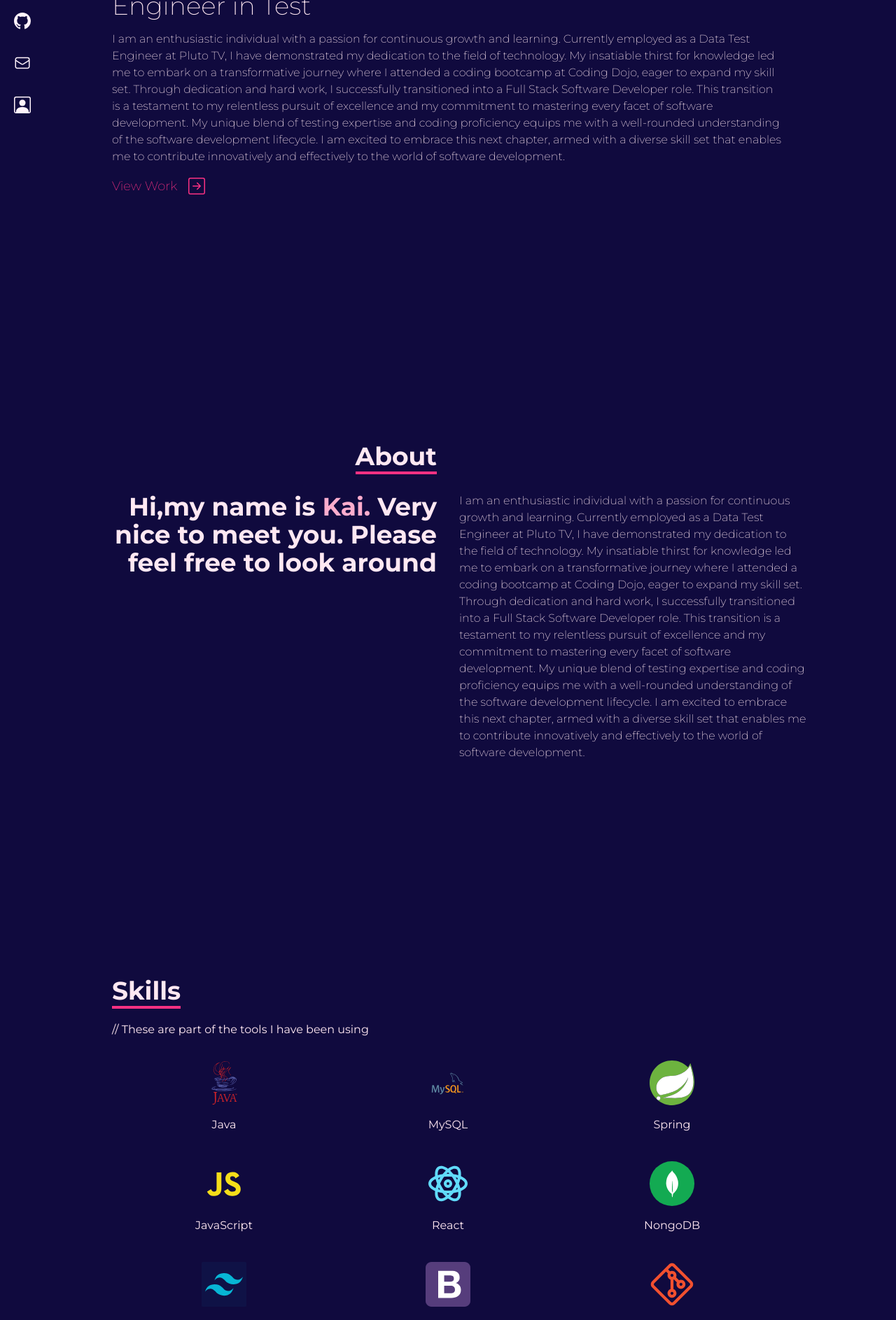
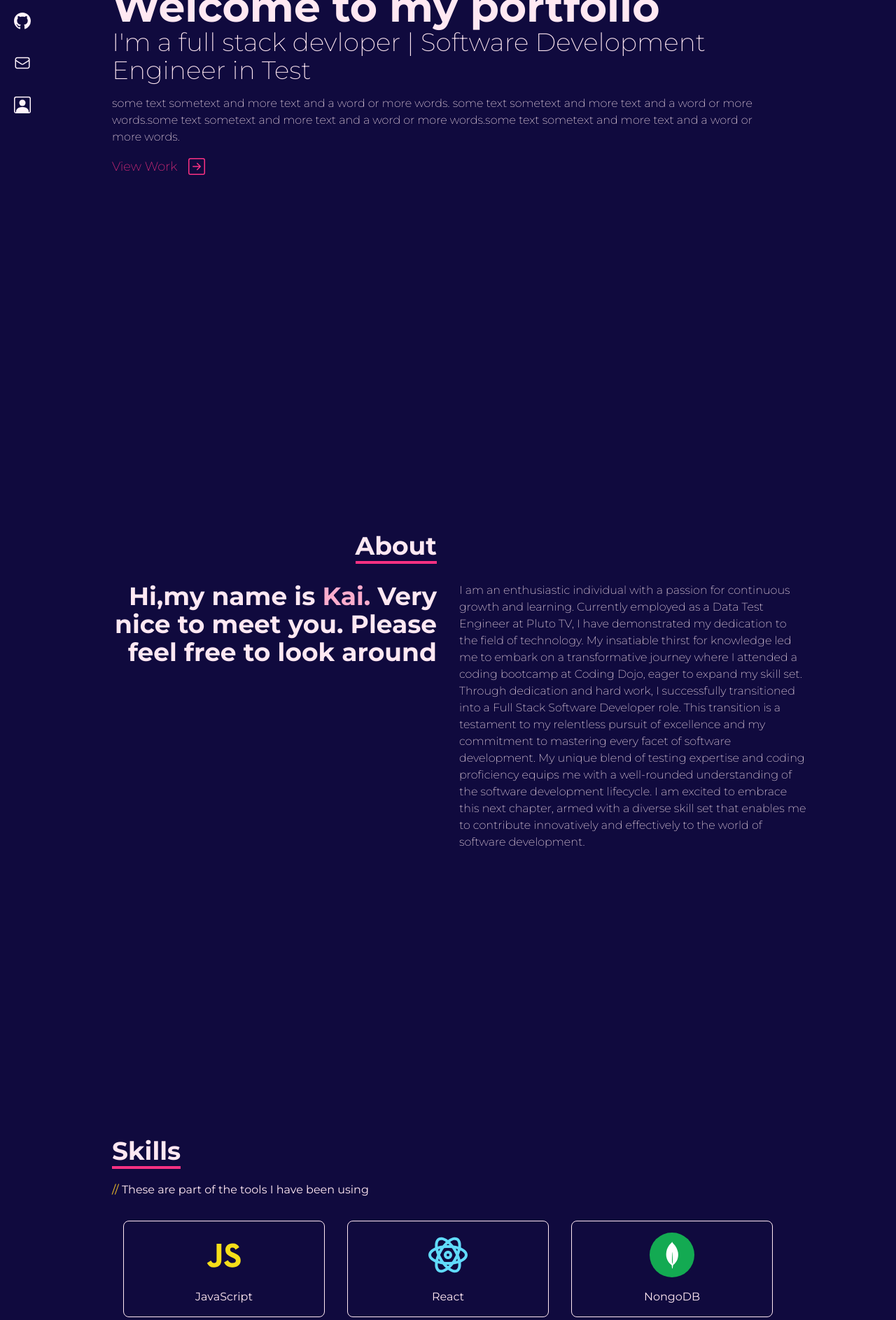
Before and after one commit to KaiIemsawat/portfolio-02-blue, a React (Create React App) app: page / in a window 1280 px wide. Shown: the part 340-2227 px from the top of the page at 70% size. Built offline with nearby package versions, Linux system fonts and the light colour scheme.

Commit message:
styles adjusting

```diff
--- a/src/App.js
+++ b/src/App.js
@@ -2,6 +2,7 @@ import About from "./components/About";
 import Home from "./components/Home";
 import Navbar from "./components/Navbar";
 import Skills from "./components/Skills";
+import Works from "./components/Works";
 
 function App() {
     return (
@@ -10,6 +11,7 @@ function App() {
             <Home />
             <About />
             <Skills />
+            <Works />
         </div>
     );
 }
--- a/src/components/About.jsx
+++ b/src/components/About.jsx
@@ -1,7 +1,7 @@
 const About = () => {
     return (
         <div
-            className="w-full h-screen bg-cblue-800 text-cpink-50 px-8"
+            className="w-full h-screen bg-cblue-800 text-cpink-50 px-8 my-32"
             name="about"
         >
             <div className="flex flex-col justify-center items-center w-full h-full">
--- a/src/components/Home.jsx
+++ b/src/components/Home.jsx
@@ -4,35 +4,23 @@ const Home = () => {
     return (
         <div className="bg-cblue-800 w-full h-screen" name="home">
             {/* Container */}
-            <div className="mx-auto max-w-[980px] lg:max-w-[820px] xl:max-w-[1024px] px-8 flex flex-col justify-center h-full text-cpink-50">
+            <div className="mx-auto max-w-[980px] lg:max-w-[820px] xl:max-w-[1024px] px-8  sm:pt-16 flex flex-col justify-center h-full text-cpink-50">
                 <p className="text-cpink-500 font-semibold pb-4 text-2xl">
                     Hi,
                 </p>
                 <h1 className="text-4xl sm:text-6xl font-bold text-cpink-50">
-                    Welcome&nbsp;to&nbsp;my&nbsp;portfolio
+                    Welcome&nbsp;to&nbsp;my portfolio
                 </h1>
                 <h2 className="text-2xl sm:text-4xl font-light text-cpink-50">
                     I'm a full stack devloper | Software Development Engineer in
                     Test
                 </h2>
                 <p className="text-cpink-50 py-4 font-light">
-                    I am an enthusiastic individual with a passion for
-                    continuous growth and learning. Currently employed as a Data
-                    Test Engineer at Pluto TV, I have demonstrated my dedication
-                    to the field of technology. My insatiable thirst for
-                    knowledge led me to embark on a transformative journey where
-                    I attended a coding bootcamp at Coding Dojo, eager to expand
-                    my skill set. Through dedication and hard work, I
-                    successfully transitioned into a Full Stack Software
-                    Developer role. This transition is a testament to my
-                    relentless pursuit of excellence and my commitment to
-                    mastering every facet of software development. My unique
-                    blend of testing expertise and coding proficiency equips me
-                    with a well-rounded understanding of the software
-                    development lifecycle. I am excited to embrace this next
-                    chapter, armed with a diverse skill set that enables me to
-                    contribute innovatively and effectively to the world of
-                    software development.
+                    some text sometext and more text and a word or more words.
+                    some text sometext and more text and a word or more
+                    words.some text sometext and more text and a word or more
+                    words.some text sometext and more text and a word or more
+                    words.
                 </p>
                 <div>
                     <button className="flex items-center font-light text-lg gap-4 text-cpink-500 group hover:text-cyell-500 duration-1000">
--- a/src/components/Skills.jsx
+++ b/src/components/Skills.jsx
@@ -10,7 +10,7 @@ import TailwndIcon from "../icons/TailwndIcon";
 
 const Skills = () => {
     return (
-        <div className="bg-cblue-800 w-full h-screen" name="skills">
+        <div className="bg-cblue-800 w-full h-screen my-32" name="skills">
             {/* Container */}
             <div className="flex flex-col w-full h-full justify-center mx-auto max-w-[980px] lg:max-w-[820px] xl:max-w-[1024px] px-8 text-cpink-50">
                 <div className="pb-8">
@@ -18,70 +18,70 @@ const Skills = () => {
                         Skills
                     </p>
                     <p className="pt-6">
-                        // These are part of the tools I have been using
+                        <span className="text-cyell-500">// </span>
+                        These are part of the tools I have been using
                     </p>
                 </div>
 
                 <div className="w-full grid grid-cols-2 sm:grid-cols-3 gap-y-6">
                     {/* Icon */}
-                    <div className="flex flex-col items-center">
+                    <div className="flex flex-col items-center border border-cpink-50 hover:bg-cpink-500 hover:bg-opacity-20 rounded-lg mx-4 pt-4 ">
+                        <span className="mx-auto">
+                            <JsIcon />
+                        </span>
+                        <p className="my-4 ">JavaScript</p>
+                    </div>
+                    {/* Icon */}
+                    <div className="flex flex-col items-center border border-cpink-50 hover:bg-cpink-500 hover:bg-opacity-20 rounded-lg mx-4 pt-4 ">
+                        <span className="mx-auto">
+                            <ReactIcon />
+                        </span>
+                        <p className="my-4 ">React</p>
+                    </div>
+                    {/* Icon */}
+                    <div className="flex flex-col items-center border border-cpink-50 hover:bg-cpink-500 hover:bg-opacity-20 rounded-lg mx-4 pt-4 ">
+                        <span className="mx-auto">
+                            <MongoDbIcon />
+                        </span>
+                        <p className="my-4 ">NongoDB</p>
+                    </div>
+                    {/* Icon */}
+                    <div className="flex flex-col items-center border border-cpink-50 hover:bg-cpink-500 hover:bg-opacity-20 rounded-lg mx-4 pt-4 ">
                         <span className="mx-auto text-lg">
                             <JavaIcon />
                         </span>
                         <p className="my-4 ">Java</p>
                     </div>
                     {/* Icon */}
-                    <div className="flex flex-col items-center">
+                    <div className="flex flex-col items-center border border-cpink-50 hover:bg-cpink-500 hover:bg-opacity-20 rounded-lg mx-4 pt-4 ">
+                        <span className="mx-auto">
+                            <SpringIcon />
+                        </span>
+                        <p className="my-4 ">Spring</p>
+                    </div>
+                    {/* Icon */}
+                    <div className="flex flex-col items-center border border-cpink-50 hover:bg-cpink-500 hover:bg-opacity-20 rounded-lg mx-4 pt-4 ">
                         <span className="mx-auto">
                             <MySqlIcon />
                         </span>
                         <p className="my-4 ">MySQL</p>
                     </div>
                     {/* Icon */}
-                    <div className="flex flex-col items-center">
-                        <span className="mx-auto">
-                            <SpringIcon />
-                        </span>
-                        <p className="my-4 ">Spring</p>
-                    </div>
-                    {/* Icon */}
-                    <div className="flex flex-col items-center">
-                        <span className="mx-auto">
-                            <JsIcon />
-                        </span>
-                        <p className="my-4 ">JavaScript</p>
-                    </div>
-                    {/* Icon */}
-                    <div className="flex flex-col items-center">
-                        <span className="mx-auto">
-                            <ReactIcon />
-                        </span>
-                        <p className="my-4 ">React</p>
-                    </div>
-                    {/* Icon */}
-                    <div className="flex flex-col items-center">
-                        <span className="mx-auto">
-                            <MongoDbIcon />
-                        </span>
-                        <p className="my-4 ">NongoDB</p>
-                    </div>
-
-                    {/* Icon */}
-                    <div className="flex flex-col items-center">
+                    <div className="flex flex-col items-center border border-cpink-50 hover:bg-cpink-500 hover:bg-opacity-20 rounded-lg mx-4 pt-4 ">
                         <span className="mx-auto">
                             <TailwndIcon />
                         </span>
                         <p className="my-4 ">TailwindCSS</p>
                     </div>
                     {/* Icon */}
-                    <div className="flex flex-col items-center">
+                    <div className="flex flex-col items-center border border-cpink-50 hover:bg-cpink-500 hover:bg-opacity-20 rounded-lg mx-4 pt-4 ">
                         <span className="mx-auto">
                             <BootstrapIcon />
                         </span>
                         <p className="my-4 ">Bootstrap</p>
                     </div>
                     {/* Icon */}
-                    <div className="flex flex-col items-center">
+                    <div className="flex flex-col items-center border border-cpink-50 hover:bg-cpink-500 hover:bg-opacity-20 rounded-lg mx-4 pt-4 ">
                         <span className="mx-auto">
                             <GitIcon />
                         </span>
--- /dev/null
+++ b/src/components/Works.jsx
@@ -0,0 +1,34 @@
+const Works = () => {
+    return (
+        <div className="bg-cblue-800 w-full md:h-screen my-16" name="works">
+            <div className="flex flex-col w-full h-full justify-center mx-auto max-w-[980px] lg:max-w-[820px] xl:max-w-[1024px] px-8 text-cpink-50">
+                <div>
+                    <p className="text-4xl font-bold inline border-b-4 border-cpink-500">
+                        Works
+                    </p>
+                    <p className="pt-6">
+                        <span className="text-cyell-500">// </span>
+                        Check out some of my recent works
+                    </p>
+                </div>
+
+                <div>
+                    <div>
+                        <div>
+                            <span></span>
+                            <div>
+                                <a href="/">
+                                    <button></button>
+                                </a>
+                                <a href="/">
+                                    <button></button>
+                                </a>
+                            </div>
+                        </div>
+                    </div>
+                </div>
+            </div>
+        </div>
+    );
+};
+export default Works;
--- a/src/icons/TailwndIcon.jsx
+++ b/src/icons/TailwndIcon.jsx
@@ -11,8 +11,8 @@ const TailwndIcon = () => {
                 width="600"
                 height="600"
                 rx="16"
-                fill="#07B6D5"
-                fillOpacity="0.05"
+                // fill="#07B6D5"
+                // fillOpacity="0.05"
             />
             <path
                 d="M294.367 149.099C205.752 151.916 179.415 215.217 173.379 249.511C181.243 236.799 206.026 208.908 242.515 208.908C285.039 208.908 317.412 256.37 337.166 271.185C361.164 289.184 409.387 312.95 472.694 293.682C523.175 278.318 546.586 224.728 551.707 199.305C527.29 232.501 490.253 252.441 444.436 228.935C412.886 212.748 389.292 146.082 294.367 149.099Z"
--- a/src/index.css
+++ b/src/index.css
@@ -7,6 +7,7 @@
 @layer base {
     body {
         @apply font-[Montserrat];
+        background-color: #100a3e;
     }
     li {
         @apply px-4;
```
